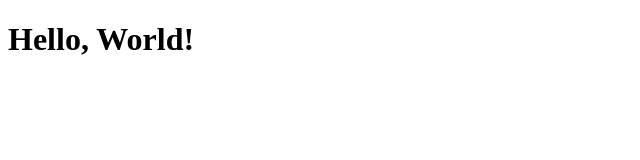
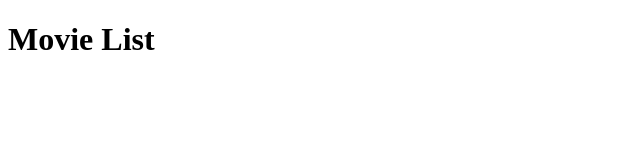
Before and after one commit to elizabethcan/movie_list, a React app: page / in a window 1280 px wide. Shown: the top 160 px of the page, without its empty margins (0-640 px from the left). Built offline with nearby package versions, Linux system fonts and the light colour scheme.

Commit message:
Render Movie List header from App component

```diff
--- a/src/components/App.jsx
+++ b/src/components/App.jsx
@@ -0,0 +1,12 @@
+import React from 'react';
+import ReactDOM from 'react-dom';
+
+function App() {
+	return (
+		<div>
+			<h1>Movie List</h1>
+		</div>
+	);
+}
+
+export default App;
--- a/src/index.js
+++ b/src/index.js
@@ -1,7 +1,8 @@
 import React from 'react';
 import ReactDOM from 'react-dom';
+import App from './components/App';
 
 ReactDOM.render(
-	<h1>Hello, World!</h1>,
+	<App />,
 	document.getElementById('app')
 );
```
